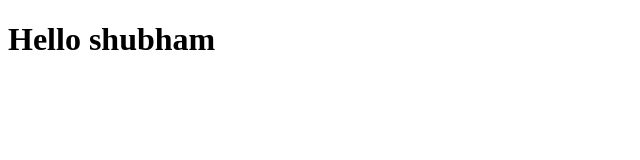
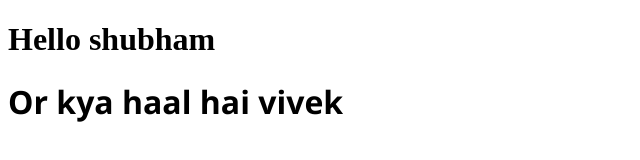
Before and after one commit to vivekv4053/GITDATA, a plain HTML site: page index.html in a window 1280 px wide. Shown: the whole page, without its empty margins (0-640 px from the left). Drawn offline with Linux system fonts and the light colour scheme.

Commit message:
Modification by shubham

```diff
--- a/index.html
+++ b/index.html
@@ -7,5 +7,6 @@
 </head>
 <body>
     <h1> Hello shubham</h1>
+    <h1 style="font-family: 'Segoe UI', Tahoma, Geneva, Verdana, sans-serif;"> Or kya haal hai vivek</h1>
 </body>
 </html>
```
